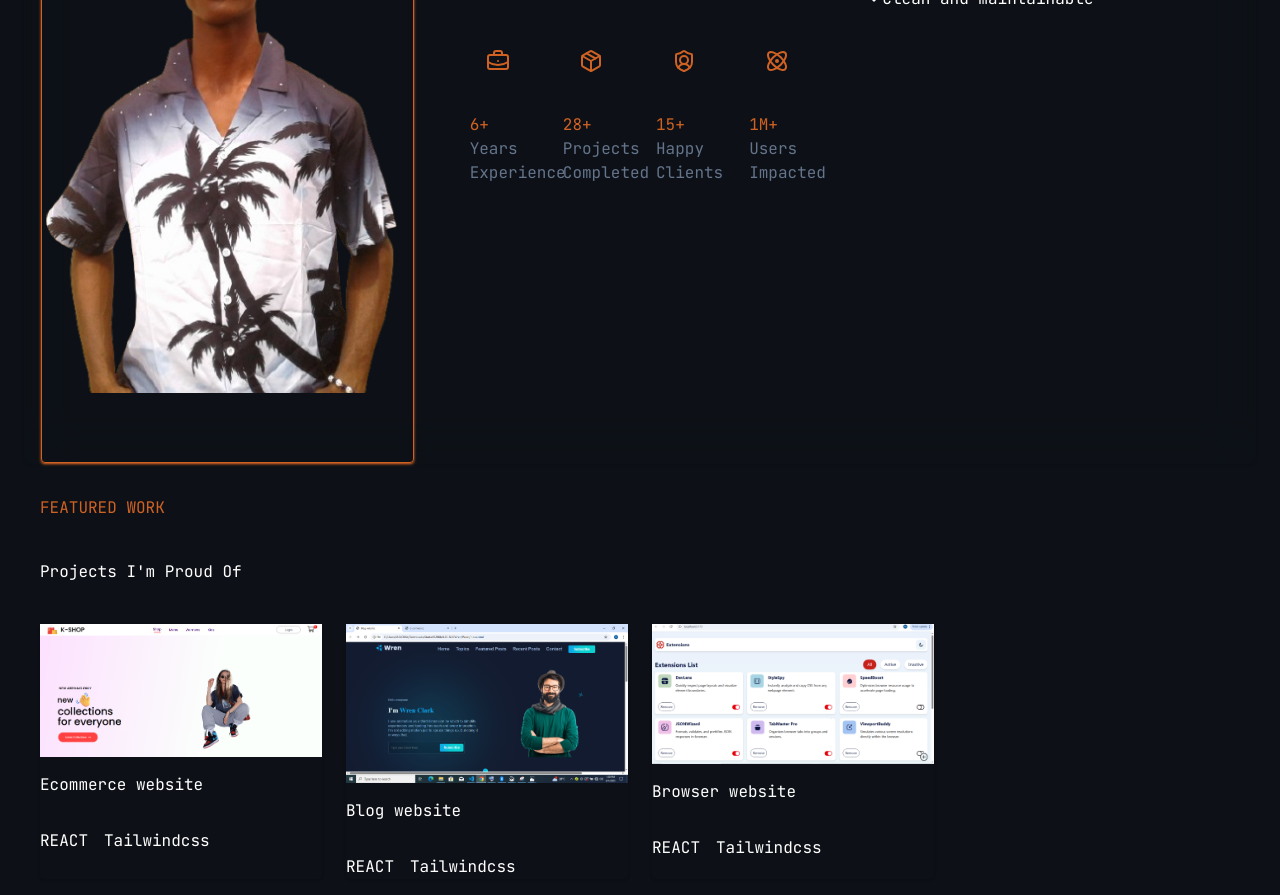
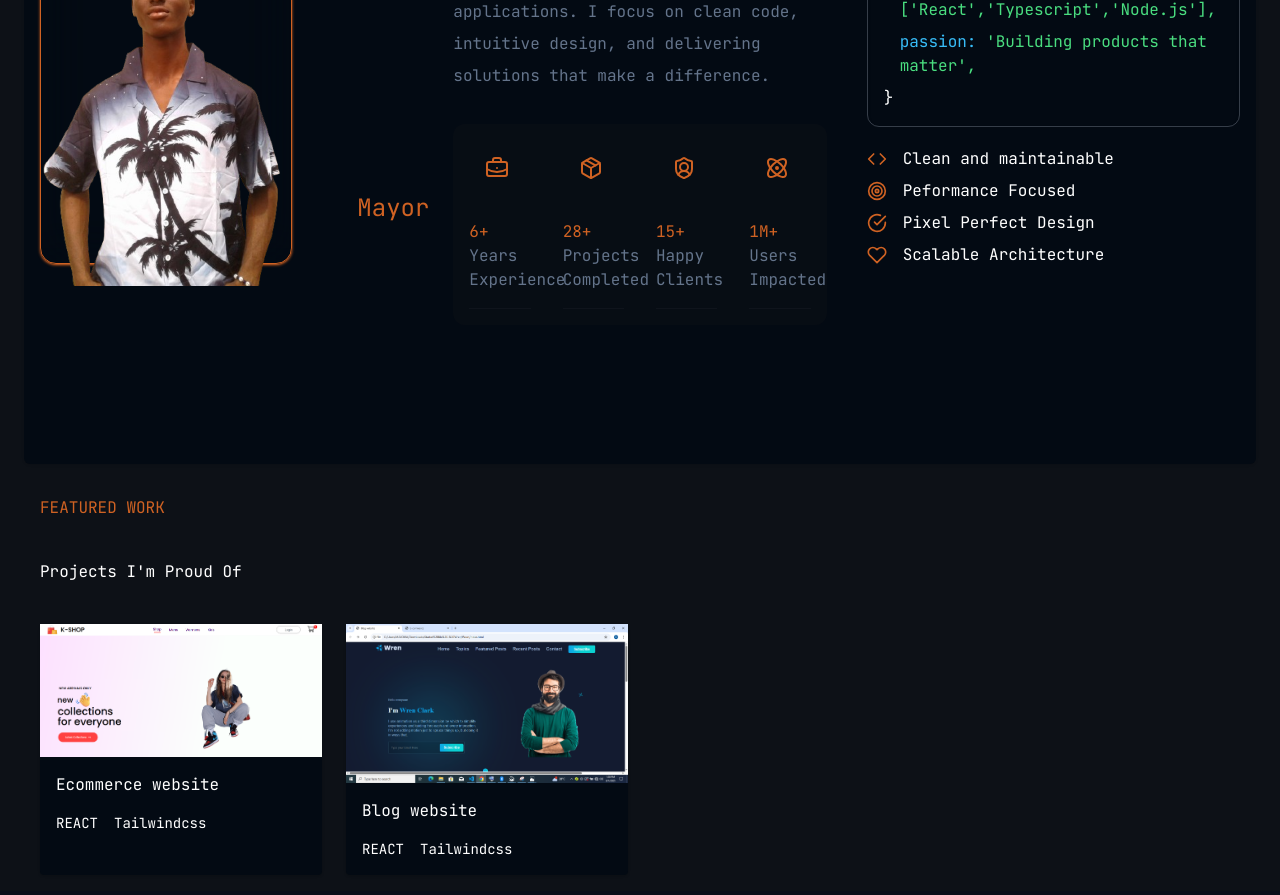
Before and after one commit to Mayowa-de/Personal-Portfolio, a React (Vite) app in the folder my-app/: page / in a window 1280 px wide. Shown: the part 1240-2135 px from the top of the page. Built offline with nearby package versions, Linux system fonts and the light colour scheme.

Commit message:
adjust the element and style of both  About.jsx and Project.jsx components

```diff
--- a/my-app/src/components/About.tsx
+++ b/my-app/src/components/About.tsx
@@ -4,9 +4,12 @@ import Profilepic from '../assets/profile.png'
 
 export default function About() {
   return (
-    <section className="min-h-screen w-full rounded-md backdrop-blur-xl border shadow border-[#0d1117] flex flex-col gap-10  px-4 mt-12 md:grid md:grid-cols-3  ">
-      <div className=" bg-transparent rounded shadow shadow-[#cf6223] border-[1px] border-[#cf6223] flex items-center justify-center backdrop-blur-xl w-full">
-        <img src={Profilepic} alt="profile-image"  className=""/>
+    <section className="min-h-screen w-full rounded-md backdrop-blur-xl  shadow bg-[#030a13]  flex flex-col gap-10 p-2 px-4 mt-12 md:grid md:grid-cols-3 justify-center items-center">
+      <div className="flex relative w-full">
+      <div className=" bg-transparent rounded-2xl shadow shadow-[#cf6223] border-[1px] border-[#cf6223] flex items-center justify-center backdrop-blur-xl w-fulll md:h-[400px] ">
+        <img src={Profilepic} alt="profile-image"  width={250} height={150} />
+      </div>
+      <h2 className="absolute bottom-10 text-2xl -right-4 text-[#cf6223] ">Mayor</h2>
       </div>
       <div className=" flex flex-col gap-8 lg:gap-4 w-full">
       <span className="text-[#cf6223] font-semibold">ABOUT ME</span>
@@ -17,13 +20,14 @@ export default function About() {
         </h3>
       </div>
       <p className="text-slate-500 targeting-[1.5px] text-[1rem] md:text-[1rem] lg:text-[1rem] leading-[2]">
-        I'm Mayowa Ojomu a FullStack Developer with passion for creating
+        I'm a FullStack Developer with passion for creating
         performant, user-friendly applications. I focus on clean code, intuitive
         design, and delivering solutions that make a difference.
       </p>
 
-      <div className="flex gap-8 text-[#cf6223] justify-center lg:justify-start mt-4 p-4 flex-col lg:shadow-none shadow-[#cf6223] shadow border-[#cf6223] rounded-xl lg:grid lg:grid-cols-4">
-        <div className="flex gap-10 lg:gap-6 lg:grid lg:grid-cols-1 justify-start" >
+      <div className="flex gap-8 text-[#cf6223] bg-[#0d1117]/50 justify-center lg:justify-start mt-4 p-4 flex-col lg:shadow-none shadow-[#cf6223] shadow border-[#cf6223] rounded-xl lg:grid lg:grid-cols-4">
+        <div className="flex gap-10 lg:gap-6 lg:grid lg:grid-cols-1 justify-start border-b-[1px]
+        pb-4 border-b-gray-400/5 " >
           <div className="p-4 rounded-full border-none shadow shadow-[#cf6223] flex items-center  lg:shadow-none">
           <BriefcaseBusiness/>
           </div>
@@ -32,7 +36,8 @@ export default function About() {
             <p className="text-slate-500">Years Experience</p>
           </div>
         </div>
-        <div className="flex gap-10 lg:gap-6 lg:grid lg:grid-cols-1 ">
+        <div className="flex gap-10 lg:gap-6 lg:grid lg:grid-cols-1 border-b-[1px]
+        pb-4 border-b-gray-400/5">
           <div className="p-4 rounded-full border-none shadow-sm lg:shadow-none shadow-[#cf6223] flex items-center">
           <Package/>
           </div>
@@ -41,7 +46,8 @@ export default function About() {
             <p className="text-slate-500">Projects Completed</p>
           </div>
         </div>
-        <div className="flex gap-10 lg:gap-6 lg:grid lg:grid-cols-1 ">
+        <div className="flex gap-10 lg:gap-6 lg:grid lg:grid-cols-1 border-b-[1px]
+        pb-4 border-b-gray-400/5">
           <div className="p-4 rounded-full border-none shadow-sm shadow-[#cf6223] flex items-center lg:shadow-none">
           <ShieldUser/>
           </div>
@@ -50,7 +56,8 @@ export default function About() {
             <p className="text-slate-500">Happy Clients</p>
           </div>
         </div>
-         <div className="flex gap-10  lg:gap-6 lg:grid lg:grid-cols-1 ">
+         <div className="flex gap-10  lg:gap-6 lg:grid lg:grid-cols-1 border-b-[1px]
+        pb-4 border-b-gray-400/5">
           <div className="p-4 rounded-full border-none shadow-sm shadow-[#cf6223] items-center flex lg:shadow-none">
           <Atom />
           </div>
@@ -62,34 +69,35 @@ export default function About() {
       </div>
       </div>
 
-      <div className="flex flex-col w-full">
-        <div className="flex flex-col gap-2 border border-[#0d1117] shadow p-2 px-2">
+      <div className="flex flex-col w-full gap-5">
+        <div className="flex flex-col gap-2 border border-gray-500/50 rounded-xl  p-4 px-4 shadow-inner">
 
           <p className="text-sky-400">const <span className="text-purple-400">developer</span> <span className="text-white">= {"{"}</span></p>
           <div className="ml-4 flex flex-col gap-2">
-          <p className="text-sky-400">name: <span className="text-green-400">'Mayor Tech',</span></p>
+          <p className="text-sky-400">name: <span className="text-green-400">'Mayowa Ojomu',</span></p>
           <p className="text-sky-400">role: <span className="text-green-400">'Full Stack Developer',</span></p>
           <p className="text-sky-400">skills: <span className="text-green-400">{"['React','Typescript','Node.js']"},</span></p>
           <p className="text-sky-400">passion: <span className="text-green-400">'Building products that matter',</span></p>
           </div>
           <span>{"}"}</span>
         </div>
-        <div>
-         <div className="flex">
-          <FiCode/>
+
+        <div className="flex flex-col gap-2">
+         <div className="flex items-center gap-4">
+          <FiCode className="text-[#cf6223] text-xl"/>
           <p>Clean and maintainable</p>
          </div>
-         <div className="flex">
-          <FiTarget/>
-          <p>Clean and maintainable</p>
+         <div className="flex items-center gap-4">
+          <FiTarget className="text-[#cf6223] text-xl"/>
+          <p>Peformance Focused</p>
          </div>
-         <div className="flex">
-          <FiCheckCircle/>
-          <p>Clean and maintainable</p>
+         <div className="flex items-center gap-4">
+          <FiCheckCircle className="text-[#cf6223] text-xl"/>
+          <p>Pixel Perfect Design</p>
          </div>
-         <div className="flex">
-          <FiHeart/>
-          <p>Clean and maintainable</p>
+         <div className="flex items-center gap-4">
+          <FiHeart className="text-[#cf6223] text-xl"/>
+          <p>Scalable Architecture</p>
          </div>
         </div>
       </div>
--- a/my-app/src/components/Project.tsx
+++ b/my-app/src/components/Project.tsx
@@ -1,6 +1,6 @@
 import Ecommerce from '../assets/ecommerce1 (2).png'
 import Blog from '../assets/blog1.png'
-import Browser from '../assets/Browser.PNG'
+
 
 export default function Project() {
   return (
@@ -8,32 +8,37 @@ export default function Project() {
         <h4 className='text-[#cf6223]'>FEATURED WORK</h4>
 
         <p>Projects I'm Proud Of</p>
-        <div className='flex flex-col gap-6 md:grid md:grid-cols-4'>
-        <div className='flex flex-col gap-4 rounded shadow'>
+        <div className='flex flex-col gap-6 md:grid md:grid-cols-4 '>
+        <div className='flex flex-col gap-4 rounded shadow bg-[#030a13] pb-4 '>
+
             <img src={Ecommerce} alt="" />
+            <div className='flex flex-col gap-2 px-4'>
             <h4>Ecommerce website</h4>
             <p>
 
             </p>
-            <ul className='flex gap-4'>
+            <ul className='flex gap-4 text-sm'>
                 <li>REACT</li>
                 <li>Tailwindcss</li>
                 <li></li>
             </ul>
+            </div>
         </div>
-        <div className='flex flex-col gap-4 rounded shadow'>
+        <div className='flex flex-col gap-4 rounded shadow bg-[#030a13] pb-4'>
             <img src={Blog} alt="" />
+            <div className='flex flex-col gap-2 px-4'>
             <h4>Blog website</h4>
             <p>
 
             </p>
-            <ul className='flex gap-4'>
+            <ul className='flex gap-4 text-sm'>
                 <li>REACT</li>
                 <li>Tailwindcss</li>
                 <li></li>
             </ul>
+            </div>
         </div>
-        <div className='flex flex-col gap-4 rounded shadow'>
+        {/* <div className='flex flex-col gap-4 rounded shadow'>
             <img src={Browser} alt="" />
             <h4>Browser website</h4>
             <p>
@@ -44,7 +49,7 @@ export default function Project() {
                 <li>Tailwindcss</li>
                 <li></li>
             </ul>
-        </div>
+        </div> */}
         </div>
     </section>
   )
```
